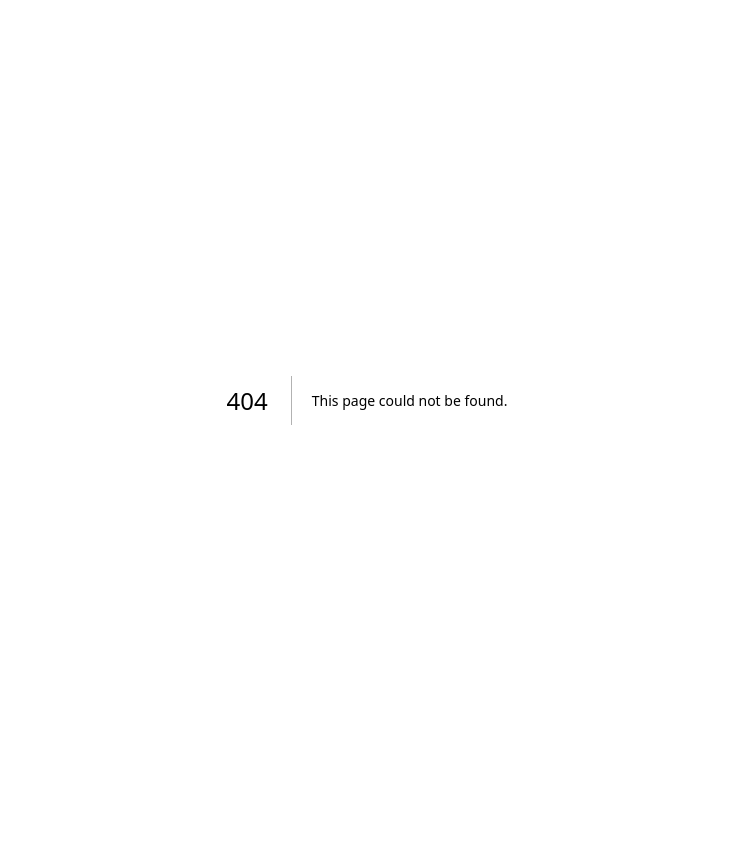
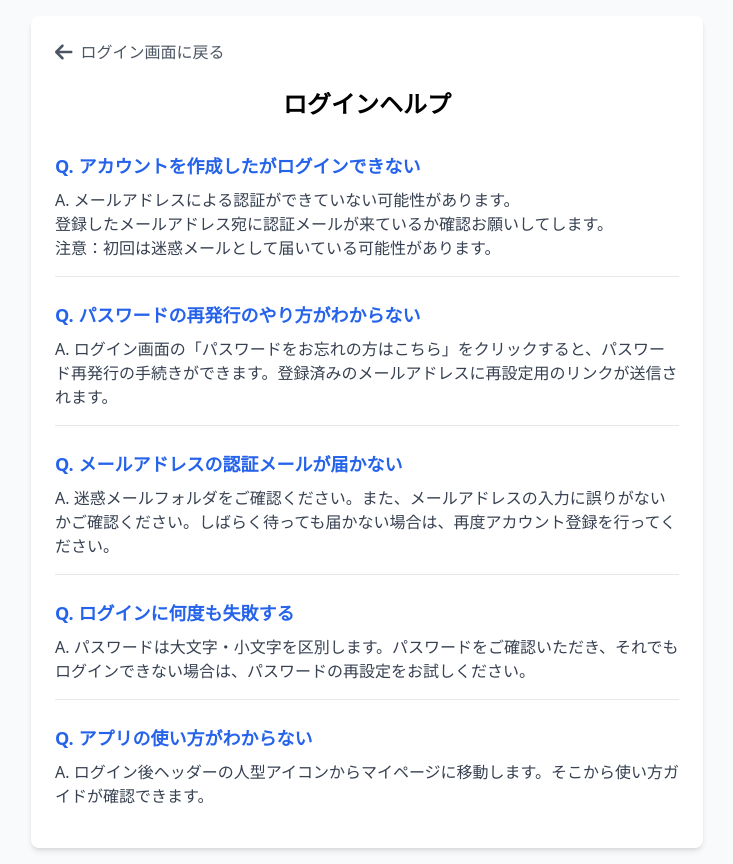
Before and after one commit to s-ao213/next-chat-app, a Next.js app: page /login/help in a window 1280 px wide. Before the commit this address had no page. Shown: the whole page, without its empty margins (273-1006 px from the left). Before the commit the page ends 800 px from the top, so only its background shows below. Built offline with nearby package versions, Linux system fonts and the light colour scheme.

Commit message:
create 1 file and update 1 file

```diff
--- /dev/null
+++ b/src/app/login/help/page.tsx
@@ -0,0 +1,68 @@
+// src/app/login/help/page.tsx
+"use client";
+
+import Link from "next/link";
+import { FontAwesomeIcon } from "@fortawesome/react-fontawesome";
+import { faArrowLeft } from "@fortawesome/free-solid-svg-icons";
+
+export default function LoginHelp() {
+  const faqs = [
+    {
+      question: "アカウントを作成したがログインできない",
+      answer: `メールアドレスによる認証ができていない可能性があります。
+登録したメールアドレス宛に認証メールが来ているか確認お願いしてします。
+注意：初回は迷惑メールとして届いている可能性があります。`,
+    },
+    {
+      question: "パスワードの再発行のやり方がわからない",
+      answer:
+        "ログイン画面の「パスワードをお忘れの方はこちら」をクリックすると、パスワード再発行の手続きができます。登録済みのメールアドレスに再設定用のリンクが送信されます。",
+    },
+    {
+      question: "メールアドレスの認証メールが届かない",
+      answer:
+        "迷惑メールフォルダをご確認ください。また、メールアドレスの入力に誤りがないかご確認ください。しばらく待っても届かない場合は、再度アカウント登録を行ってください。",
+    },
+    {
+      question: "ログインに何度も失敗する",
+      answer:
+        "パスワードは大文字・小文字を区別します。パスワードをご確認いただき、それでもログインできない場合は、パスワードの再設定をお試しください。",
+    },
+    {
+      question: "アプリの使い方がわからない",
+      answer:
+        "ログイン後ヘッダーの人型アイコンからマイページに移動します。そこから使い方ガイドが確認できます。",
+    },
+  ];
+
+  return (
+    <div className="min-h-screen bg-gray-50 p-4">
+      <div className="max-w-2xl mx-auto bg-white rounded-lg shadow-md p-6">
+        <div className="mb-6 flex items-center">
+          <Link
+            href="/login"
+            className="text-gray-600 hover:text-gray-800 flex items-center"
+          >
+            <FontAwesomeIcon icon={faArrowLeft} className="text-xl mr-2" />
+            ログイン画面に戻る
+          </Link>
+        </div>
+
+        <h1 className="text-2xl font-bold mb-8 text-center">ログインヘルプ</h1>
+
+        <div className="space-y-6">
+          {faqs.map((faq, index) => (
+            <div key={index} className="border-b pb-4 last:border-b-0">
+              <h2 className="text-lg font-semibold mb-2 text-blue-600">
+                Q. {faq.question}
+              </h2>
+              <p className="text-gray-700 whitespace-pre-line">
+                A. {faq.answer}
+              </p>
+            </div>
+          ))}
+        </div>
+      </div>
+    </div>
+  );
+}
--- a/src/app/login/page.tsx
+++ b/src/app/login/page.tsx
@@ -1,9 +1,12 @@
+// src/app/login/page.tsx
 "use client";
 
 import { useState } from "react";
 import { supabase } from "@/lib/supabaseClient";
 import { useRouter } from "next/navigation";
 import Link from "next/link";
+import { FontAwesomeIcon } from "@fortawesome/react-fontawesome";
+import { faQuestionCircle } from "@fortawesome/free-solid-svg-icons";
 
 export default function Login() {
   const [email, setEmail] = useState("");
@@ -30,8 +33,16 @@ export default function Login() {
     <div className="min-h-screen flex items-center justify-center p-4">
       <form
         onSubmit={handleLogin}
-        className="bg-white p-6 sm:p-8 rounded shadow-md w-full max-w-md"
+        className="bg-white p-6 sm:p-8 rounded shadow-md w-full max-w-md relative"
       >
+        <Link
+          href="/login/help"
+          className="absolute top-4 right-4 text-gray-600 hover:text-gray-800"
+          title="ヘルプ"
+        >
+          <FontAwesomeIcon icon={faQuestionCircle} className="text-xl" />
+        </Link>
+
         <h2 className="text-2xl mb-4 text-center">ログイン</h2>
         <input
           type="email"
```
